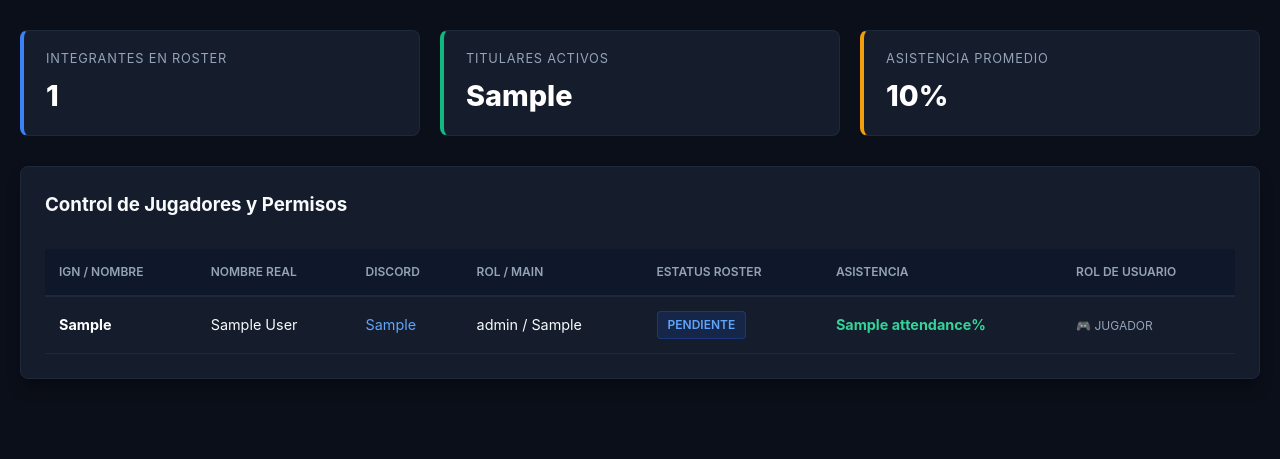
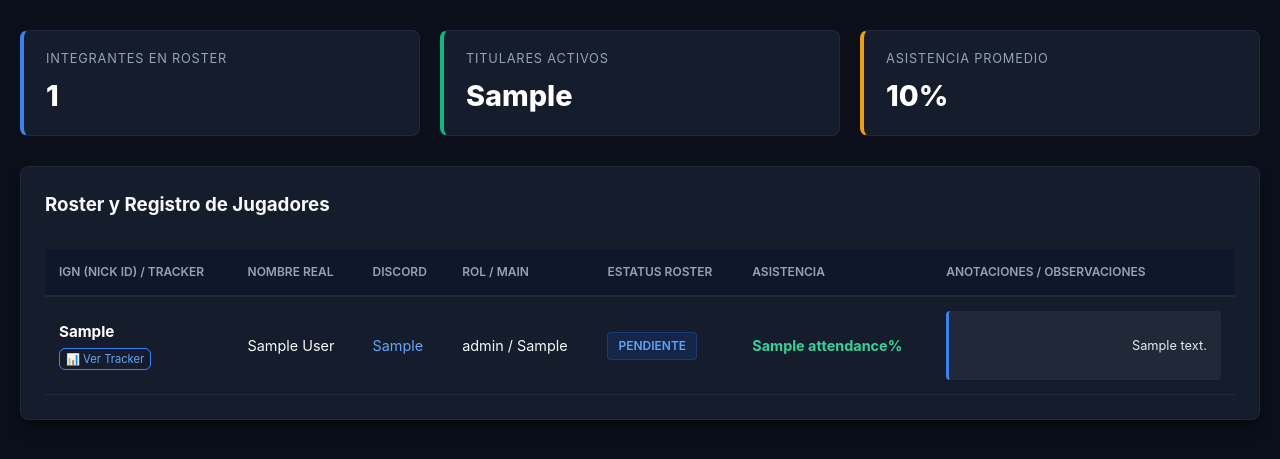
Before and after one commit to linzoldyck8-ship-it/Diviciones-scarlet, a Flask app: template templates/dashboard.html in a window 1280 px wide. Shown: the part 71-530 px from the top of the page. Run offline with Flask 3, Linux system fonts and the light colour scheme; the template is opened without the code that fills it: most values are stand-ins (such as "Sample title", 1, 10 or a date in 2020).

Commit message:
Update dashboard.html

```diff
--- a/templates/dashboard.html
+++ b/templates/dashboard.html
@@ -53,7 +53,7 @@
             </div>
         {% endif %}
 
-        <!-- KPIs -->
+        <!-- KPIs Resumen de la División -->
         <div class="kpi-grid">
             <div class="kpi-card">
                 <div class="kpi-label">Integrantes en Roster</div>
@@ -69,28 +69,28 @@
             </div>
         </div>
 
-        <!-- Tabla -->
+        <!-- Tabla de Jugadores -->
         <div class="corporate-card">
             <div style="display: flex; justify-content: space-between; align-items: center; margin-bottom: 15px;">
-                <h3 style="margin:0;">Control de Jugadores y Permisos</h3>
+                <h3 style="margin:0;">Roster y Registro de Jugadores</h3>
             </div>
 
             <div style="overflow-x: auto;">
                 <table class="data-table">
                     <thead>
                         <tr>
-                            <th>IGN / Nombre</th>
+                            <th>IGN (Nick ID) / Tracker</th>
                             <th>Nombre Real</th>
                             <th>Discord</th>
                             <th>Rol / Main</th>
                             <th>Estatus Roster</th>
                             <th>Asistencia</th>
-                            <th>Rol de Usuario</th>
+                            <th>Anotaciones / Observaciones</th>
                             {% if is_current_admin %}
-                                <th style="min-width: 220px; text-align: center;">Control de Roster</th>
+                                <th style="min-width: 250px; text-align: center; background-color: #0f172a;">Panel de Edición (Solo Admin)</th>
                             {% endif %}
                             {% if is_super_admin %}
-                                <th style="min-width: 240px; text-align: center; background-color: #1e1b4b; color: #a5b4fc;">Gestión de Permisos (SuperAdmin)</th>
+                                <th style="min-width: 220px; text-align: center; background-color: #1e1b4b; color: #a5b4fc;">Permisos (SuperAdmin)</th>
                             {% endif %}
                         </tr>
                     </thead>
@@ -98,36 +98,66 @@
                         {% if members %}
                             {% for m in members %}
                                 <tr>
-                                    <td><strong style="color: #fff;">{{ m.game_ign }}</strong></td>
+                                    <!-- Nick ID y Botón Tracker -->
+                                    <td>
+                                        <div style="display: flex; flex-direction: column; gap: 4px;">
+                                            <strong style="color: #fff; font-size: 0.95rem;">{{ m.game_ign }}</strong>
+                                            {% if m.tracker_url and m.tracker_url != '#' %}
+                                                <a href="{{ m.tracker_url }}" target="_blank" class="btn-secondary" style="display: inline-block; padding: 2px 6px; font-size: 0.7rem; text-decoration: none; width: fit-content; border-color: #3b82f6; color: #60a5fa;">
+                                                    📊 Ver Tracker
+                                                </a>
+                                            {% else %}
+                                                <span style="font-size: 0.7rem; color: var(--text-muted);">Sin Tracker</span>
+                                            {% endif %}
+                                        </div>
+                                    </td>
+
                                     <td>{{ m.full_name }}</td>
                                     <td style="color: #60a5fa;">{{ m.discord_tag }}</td>
                                     <td>{{ m.main_role or '-' }} / {{ m.favorite_agent or '-' }}</td>
+
+                                    <!-- Estatus Roster -->
                                     <td>
                                         <span class="status-pill status-{{ m.roster_status|lower }}">{{ m.roster_status }}</span>
                                     </td>
+
+                                    <!-- Visualización de Asistencia -->
                                     <td>
-                                        <strong style="{% if m.attendance < 80 %}color: #f87171;{% else %}color: #34d399;{% endif %}">
+                                        <div style="display: flex; align-items: center; gap: 8px;">
+                                            <strong style="{% if m.attendance < 80 %}color: #f87171;{% else %}color: #34d399;{% endif %}; font-size: 0.9rem;">
                                                 {{ m.attendance }}%
                                             </strong>
+                                        </div>
                                     </td>
-                                    <td>
-                                        {% if m.role == 'admin' and m.admin_division == 'TODAS' %}
-                                            <span style="color: #f87171; font-weight: bold; font-size: 0.75rem;">⚡ SUPER ADMIN</span>
-                                        {% elif m.role == 'admin' %}
-                                            <span style="color: #34d399; font-weight: bold; font-size: 0.75rem;">🛡️ ADMIN ({{ m.admin_division }})</span>
+
+                                    <!-- Anotaciones Positivas / Negativas -->
+                                    <td style="max-width: 250px;">
+                                        {% if m.notes %}
+                                            <div style="background: rgba(255,255,255,0.05); padding: 6px 10px; border-radius: 4px; font-size: 0.8rem; border-left: 3px solid #3b82f6; color: #e2e8f0; white-space: pre-wrap;">
+                                                {{ m.notes }}
+                                            </div>
                                         {% else %}
-                                            <span style="color: var(--text-muted); font-size: 0.75rem;">🎮 JUGADOR</span>
+                                            <span style="color: var(--text-muted); font-size: 0.75rem; italic;">Sin anotaciones</span>
                                         {% endif %}
                                     </td>
 
-                                    <!-- Edición de Roster (Admins de División y SuperAdmin) -->
+                                    <!-- EDICIÓN EXCLUSIVA DE ADMINISTRADORES -->
                                     {% if is_current_admin %}
-                                        <td style="background: rgba(15, 23, 42, 0.5); padding: 10px;">
+                                        <td style="background: rgba(15, 23, 42, 0.6); padding: 10px; border-left: 1px solid var(--border-color);">
                                             <form action="{{ url_for('update_member') }}" method="POST" style="display: grid; gap: 6px;">
                                                 <input type="hidden" name="member_id" value="{{ m.id }}">
                                                 <input type="hidden" name="target_division" value="{{ division_name }}">
 
+                                                <!-- Modificar Nick ID -->
+                                                <div>
+                                                    <label style="font-size: 0.65rem; color: var(--text-muted);">Nick ID (Juego):</label>
+                                                    <input type="text" name="game_ign" value="{{ m.game_ign }}" class="form-control" style="padding: 3px; font-size: 0.75rem;" required>
+                                                </div>
+
+                                                <!-- Modificar Roster y Asistencia -->
                                                 <div style="display: flex; gap: 5px;">
+                                                    <div style="flex: 1;">
+                                                        <label style="font-size: 0.65rem; color: var(--text-muted);">Estatus:</label>
                                                         <select name="roster_status" class="form-control" style="padding: 3px; font-size: 0.75rem;">
                                                             <option value="Titular" {% if m.roster_status == 'Titular' %}selected{% endif %}>Titular</option>
                                                             <option value="Suplente" {% if m.roster_status == 'Suplente' %}selected{% endif %}>Suplente</option>
@@ -135,24 +165,36 @@
                                                             <option value="Inactivo" {% if m.roster_status == 'Inactivo' %}selected{% endif %}>Inactivo</option>
                                                             <option value="Pendiente" {% if m.roster_status == 'Pendiente' %}selected{% endif %}>Pendiente</option>
                                                         </select>
-
-                                                    <input type="number" name="attendance" value="{{ m.attendance }}" min="0" max="100" class="form-control" style="padding: 3px; font-size: 0.75rem; width: 60px;" placeholder="%">
                                                     </div>
 
-                                                <input type="text" name="notes" value="{{ m.notes }}" class="form-control" style="padding: 3px; font-size: 0.75rem;" placeholder="Observación">
+                                                    <div style="width: 70px;">
+                                                        <label style="font-size: 0.65rem; color: var(--text-muted);">Asistencia %:</label>
+                                                        <input type="number" name="attendance" value="{{ m.attendance }}" min="0" max="100" class="form-control" style="padding: 3px; font-size: 0.75rem;">
+                                                    </div>
+                                                </div>
 
-                                                <button type="submit" class="btn-primary" style="padding: 4px; font-size: 0.75rem; background-color: #059669;">Guardar Ficha</button>
+                                                <!-- Anotaciones Positivas / Negativas -->
+                                                <div>
+                                                    <label style="font-size: 0.65rem; color: var(--text-muted);">Anotaciones / Observaciones:</label>
+                                                    <textarea name="notes" class="form-control" style="padding: 4px; font-size: 0.75rem; height: 45px; resize: vertical;" placeholder="+ Llega puntual / - Falta a entrenos">{{ m.notes or '' }}</textarea>
+                                                </div>
+
+                                                <button type="submit" class="btn-primary" style="padding: 4px; font-size: 0.75rem; background-color: #059669; margin-top: 2px;">
+                                                    💾 Guardar Cambios
+                                                </button>
                                             </form>
 
-                                            <form action="{{ url_for('delete_member') }}" method="POST" style="margin-top: 4px;" onsubmit="return confirm('¿Eliminar integrante?');">
+                                            <form action="{{ url_for('delete_member') }}" method="POST" style="margin-top: 6px;" onsubmit="return confirm('¿Seguro que deseas eliminar este jugador de la división?');">
                                                 <input type="hidden" name="member_id" value="{{ m.id }}">
                                                 <input type="hidden" name="target_division" value="{{ division_name }}">
-                                                <button type="submit" style="width: 100%; background: transparent; border: 1px solid var(--danger); color: #f87171; padding: 2px; font-size: 0.7rem; border-radius: 4px; cursor: pointer;">Eliminar</button>
+                                                <button type="submit" style="width: 100%; background: transparent; border: 1px solid var(--danger); color: #f87171; padding: 2px; font-size: 0.7rem; border-radius: 4px; cursor: pointer;">
+                                                    🗑️ Eliminar Jugador
+                                                </button>
                                             </form>
                                         </td>
                                     {% endif %}
 
-                                    <!-- Panel EXCLUSIVO para SuperAdmin para otorgar/quitar permisos -->
+                                    <!-- Panel de Roles para SuperAdmin -->
                                     {% if is_super_admin %}
                                         <td style="background: rgba(30, 27, 75, 0.4); padding: 10px; border-left: 2px solid #6366f1;">
                                             <form action="{{ url_for('update_role') }}" method="POST" style="display: grid; gap: 6px;">
@@ -171,7 +213,7 @@
                                                     {% endfor %}
                                                 </select>
 
-                                                <button type="submit" class="btn-primary" style="padding: 4px; font-size: 0.75rem; background-color: #4f46e5;">Actualizar Permisos</button>
+                                                <button type="submit" class="btn-primary" style="padding: 4px; font-size: 0.75rem; background-color: #4f46e5;">Actualizar Rol</button>
                                             </form>
                                         </td>
                                     {% endif %}
@@ -179,8 +221,8 @@
                             {% endfor %}
                         {% else %}
                             <tr>
-                                <td colspan="9" style="text-align: center; padding: 30px; color: var(--text-muted);">
-                                    No hay jugadores en esta división.
+                                <td colspan="8" style="text-align: center; padding: 30px; color: var(--text-muted);">
+                                    No hay jugadores registrados en la división {{ division_name }}.
                                 </td>
                             </tr>
                         {% endif %}
```
Lines whose indentation alone changed are shown as unchanged.
